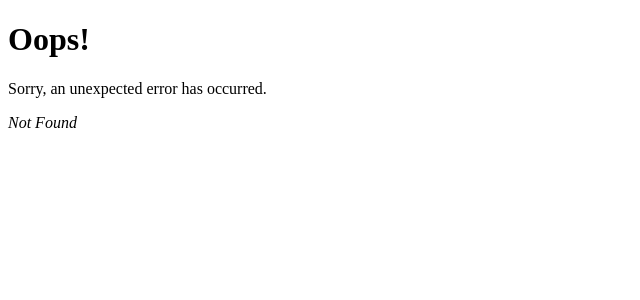
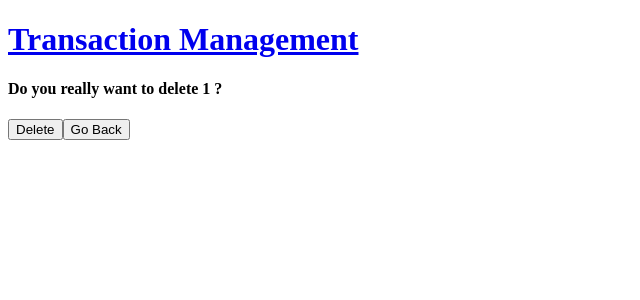
Before and after one commit to mike-appwrk/transaction-management, a React (Create React App) app in the folder client/: page /delete/1 in a window 1280 px wide. Before the commit this address had no page. Shown: the top 300 px of the page, without its empty margins (0-640 px from the left). Built offline with nearby package versions, Linux system fonts and the light colour scheme.

Commit message:
add delete Transaction feature

```diff
--- a/client/src/api/index.js
+++ b/client/src/api/index.js
@@ -20,3 +20,5 @@ export const updateTransaction = (id, transaction) => fetch(`${url}/edit/${id}`,
   },
   body: JSON.stringify(transaction),
 });
+
+export const deleteTransaction = (id) => fetch(`${url}/delete/${id}`,  { method: 'DELETE' });
--- /dev/null
+++ b/client/src/components/DeleteForm.js
@@ -0,0 +1,31 @@
+import { useNavigate } from "react-router-dom";
+import { deleteTransaction } from "../api";
+
+function DeleteForm ({ id }) {
+
+  const navigate = useNavigate();
+
+  async function handleDelete (e) {
+    e.preventDefault();
+    console.log('Deleting!');
+    try {
+      const res = await deleteTransaction(id);
+      navigate(`/`);
+    } catch (error) {
+      console.log({ message: error.message })
+    }
+  }
+
+  function handleReturnClick () {
+    navigate(`/transaction/${id}`);
+  }
+
+  return (
+    <form onSubmit={handleDelete}>
+      <button type="submit">Delete</button>
+      <button onClick={handleReturnClick} type="button">Go Back</button>
+    </form>
+  )
+}
+
+export default DeleteForm;
--- a/client/src/components/TransactionDetails.js
+++ b/client/src/components/TransactionDetails.js
@@ -39,7 +39,7 @@ function TransactionDetails({ id }) {
         <div>
           <h2>{transaction?.description}</h2>
             <p><span>Transacted: </span>
-            <span>{dateFormatter(transaction?.date)}</span>
+            <span>{transaction?.date ? dateFormatter(transaction.date) : null}</span>
           </p>
           <p>
             <span>{transaction?.type} Amount: </span>
--- a/client/src/index.js
+++ b/client/src/index.js
@@ -8,6 +8,7 @@ import ErrorPage from './pages/ErrorPage';
 import "./index.css";
 import TransactionPage from './pages/TransactionPage';
 import EditPage from './pages/EditPage';
+import DeletePage from './pages/DeletePage';
 
 const router = createBrowserRouter([
   {
@@ -31,6 +32,10 @@ const router = createBrowserRouter([
         path: "/edit/:id",
         element: <EditPage />,
       },
+      {
+        path: "/delete/:id",
+        element: <DeletePage />,
+      },
     ],
   },
 ]);
--- /dev/null
+++ b/client/src/pages/DeletePage.js
@@ -0,0 +1,16 @@
+import DeleteForm from "../components/DeleteForm";
+import { useParams } from "react-router-dom";
+
+function DeletePage() {
+
+  const { id } = useParams();
+
+  return (
+    <div>
+      <h4>Do you really want to delete {id} ?</h4>
+      <DeleteForm id={id} />
+    </div>
+  )
+}
+
+export default DeletePage;
--- a/client/src/pages/TransactionPage.js
+++ b/client/src/pages/TransactionPage.js
@@ -10,6 +10,7 @@ function TransactionPage() {
       <TransactionDetails id={id} />
       <div>
         <Link to={`/edit/${id}`}>Edit</Link>
+        <Link to={`/delete/${id}`}>Delete</Link>
       </div>
     </div>
   )
```
Also changed, not shown: 2 other files (tests, documents, lock files or other folders).
